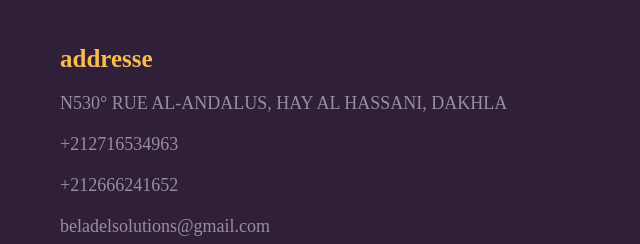
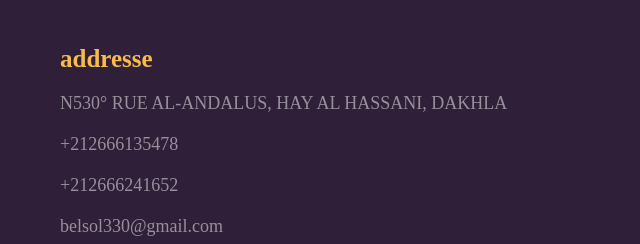
Before and after one commit to anubis-py/Beladelsolutions-3D, a plain HTML site: page tickets.html in a window 1280 px wide. Shown: the part 1798-2042 px from the top of the page, 0-640 px from the left. Drawn offline with nearby package versions, Linux system fonts and the light colour scheme; a web font is replaced by a local one.

Commit message:
Fix HTML encoding issues in tickets.html

```diff
--- a/tickets.html
+++ b/tickets.html
@@ -241,9 +241,9 @@
         <div class="content">
             <h3>addresse</h3>
             <p>N530° RUE AL-ANDALUS, HAY AL HASSANI, DAKHLA</p>
-            <P><a href="tel:00212716534963">+212716534963</a></P>
+            <P><a href="tel:00212666135478">+212666135478</a></P>
             <P><a href="tel:00212666241652">+212666241652</a></P>
-            <P><a href="mailto:beladelsolutions@gmail.com">beladelsolutions@gmail.com</a></P>
+            <P><a href="mailto:belsol330@gmail.com">belsol330@gmail.com</a></P>
             <p>03 févr 2025 @ 00:01 GMT+1 </p>
         </div>
         <form action="">
```
